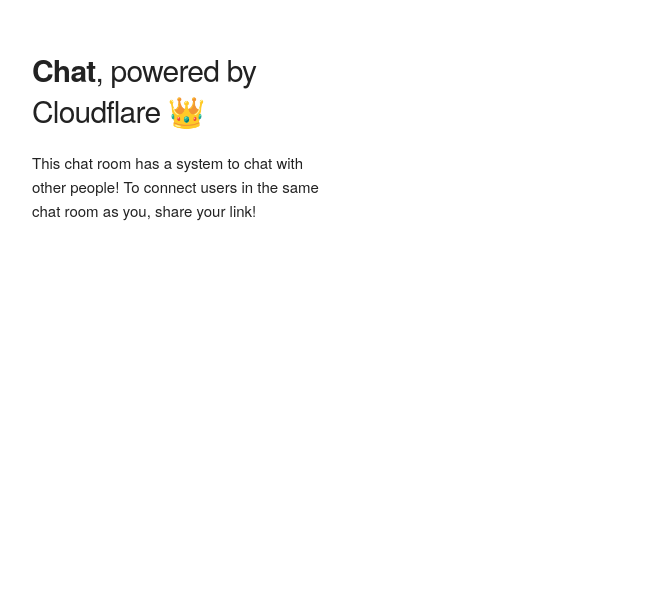
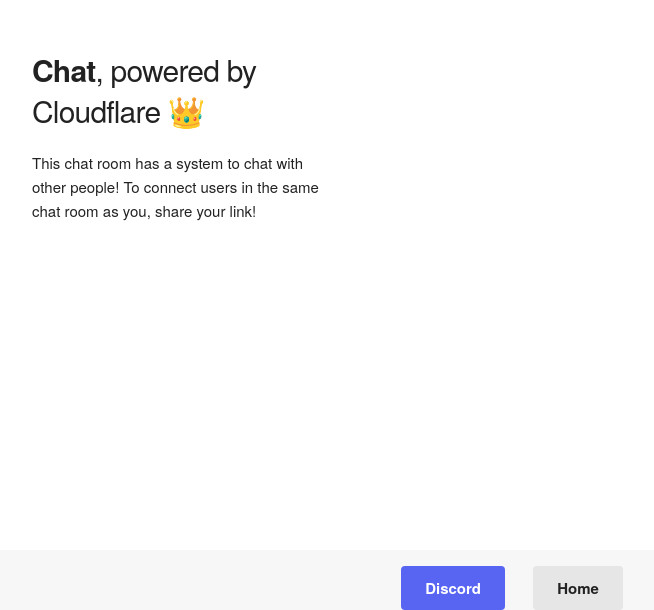
Before and after one commit to RealEliz/durable-chat-template, a React app: page public/index.html in a window 1280 px wide. Shown: the part 190-800 px from the top of the page, without its empty margins (128-782 px from the left). Built offline with nearby package versions, Linux system fonts and the light colour scheme.

Commit message:
Update index.html

```diff
--- a/public/index.html
+++ b/public/index.html
@@ -44,5 +44,15 @@
 
     <!-- End Document
   –––––––––––––––––––––––––––––––––––––––––––––––––– -->
+    <!-- ...rest of your HTML... -->
+
+    <footer style="width:100%;padding:16px 0 0 0;position:fixed;bottom:0;left:0;background:#f7f7f7;text-align:center;z-index:100;">
+      <a href="https://discord.com/" target="_blank" style="display:inline-block;margin:0 12px;padding:10px 24px;background:#5865F2;color:#fff;border:none;border-radius:4px;text-decoration:none;font-weight:600;">
+        Discord
+      </a>
+      <a href="/" style="display:inline-block;margin:0 12px;padding:10px 24px;background:#e6e6e6;color:#222;border:none;border-radius:4px;text-decoration:none;font-weight:600;">
+        Home
+      </a>
+    </footer>
   </body>
 </html>
```
